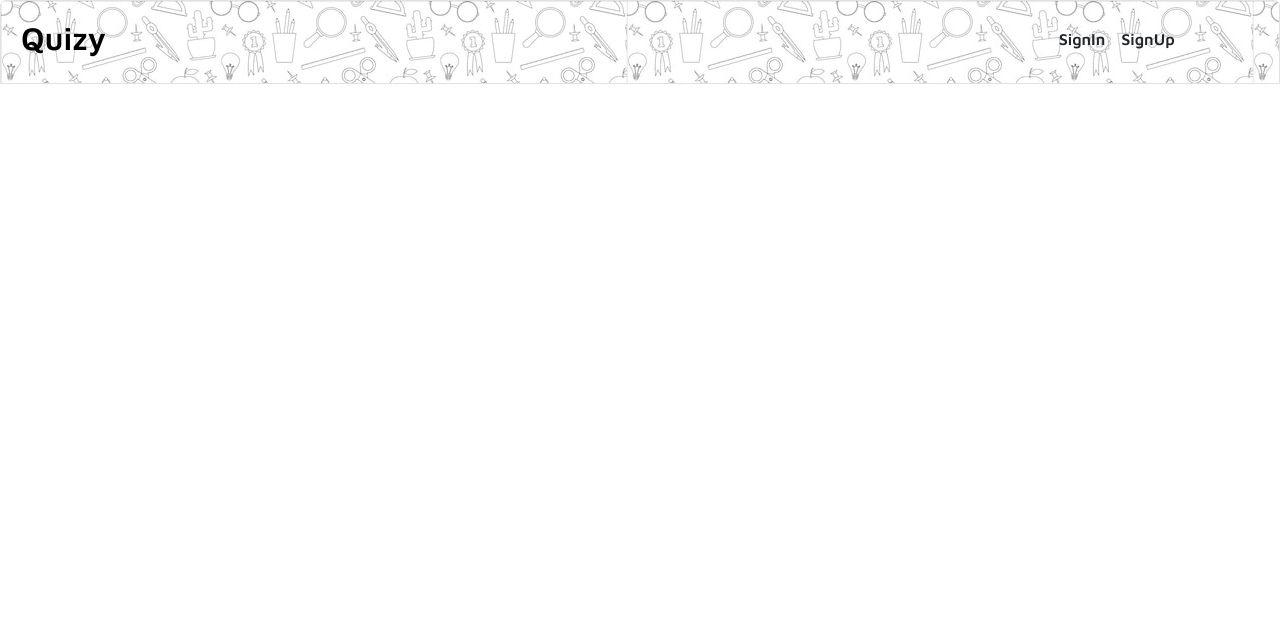
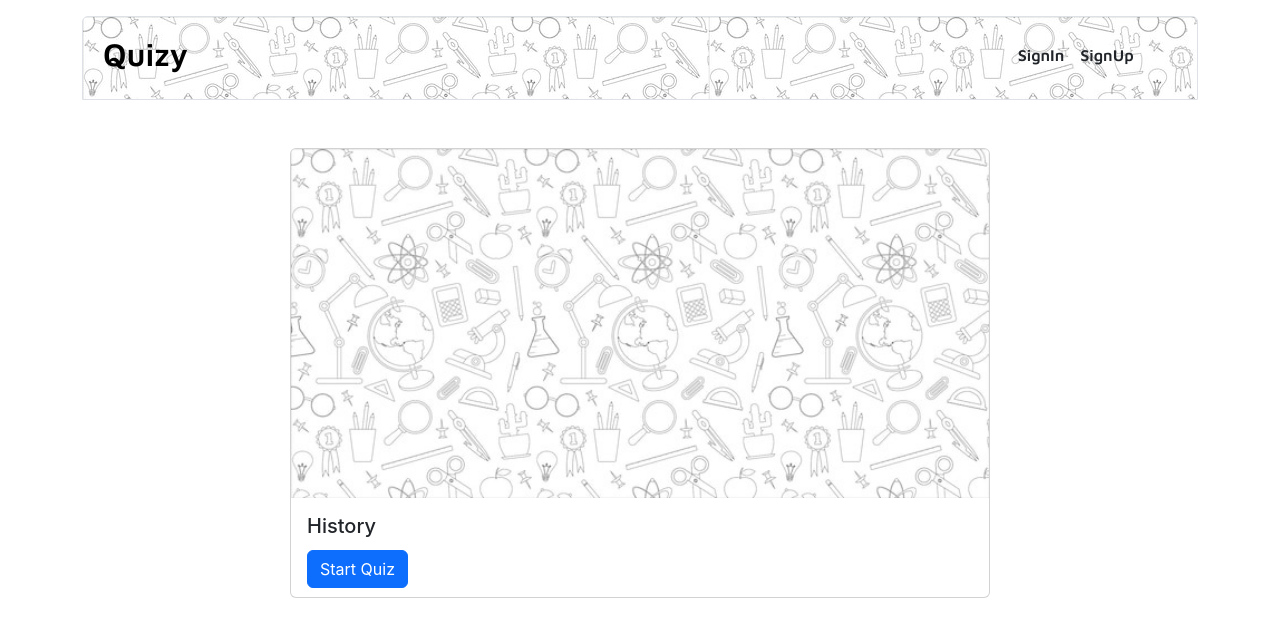
Before and after one commit to LinnKhantNyiNyi/quiz-app-reactjs, a React (Create React App) app: page / in a window 1280 px wide. Shown: the top 636 px of the page. Built offline with nearby package versions, Linux system fonts and the light colour scheme.

Commit message:
Add Category Section

```diff
--- /dev/null
+++ b/src/components/CategoryCard.js
@@ -0,0 +1,17 @@
+import React from "react";
+import Img from "../assets/imgs/nav-bg.jpg";
+
+export default function CategoryCard({ children }) {
+  return (
+    <div class="card mt-5" style={{ width: "700px", height: "450px" }}>
+      <img src={Img} class="card-img-top" alt="..." />
+      <div class="card-body">
+        <h5 class="card-title">{children}</h5>
+
+        <a href="#" class="btn btn-primary mt-1">
+          Start Quiz
+        </a>
+      </div>
+    </div>
+  );
+}
--- /dev/null
+++ b/src/components/CategorySection.js
@@ -0,0 +1,10 @@
+import React from "react";
+import CategoryCard from "./CategoryCard";
+
+export default function CategorySection() {
+  return (
+    <div className="d-flex justify-content-center">
+      <CategoryCard>History</CategoryCard>
+    </div>
+  );
+}
--- a/src/pages/Home.js
+++ b/src/pages/Home.js
@@ -1,10 +1,14 @@
 import React from "react";
 import Navbar from "../components/Navbar";
+import CategorySection from "../components/CategorySection";
 
 export default function Home() {
   return (
     <>
-      <Navbar />
+      <div className="container mt-3 ">
+        <Navbar />
+        <CategorySection />
+      </div>
     </>
   );
 }
```
